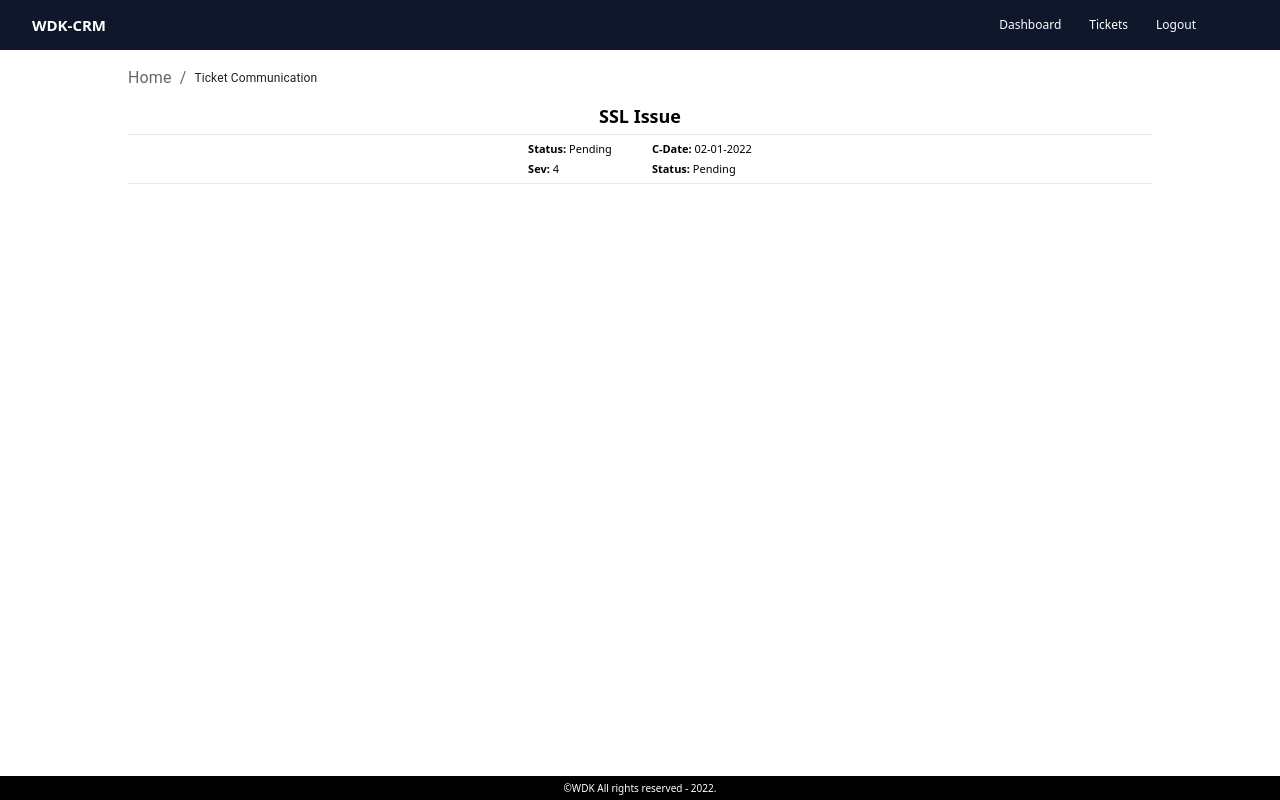
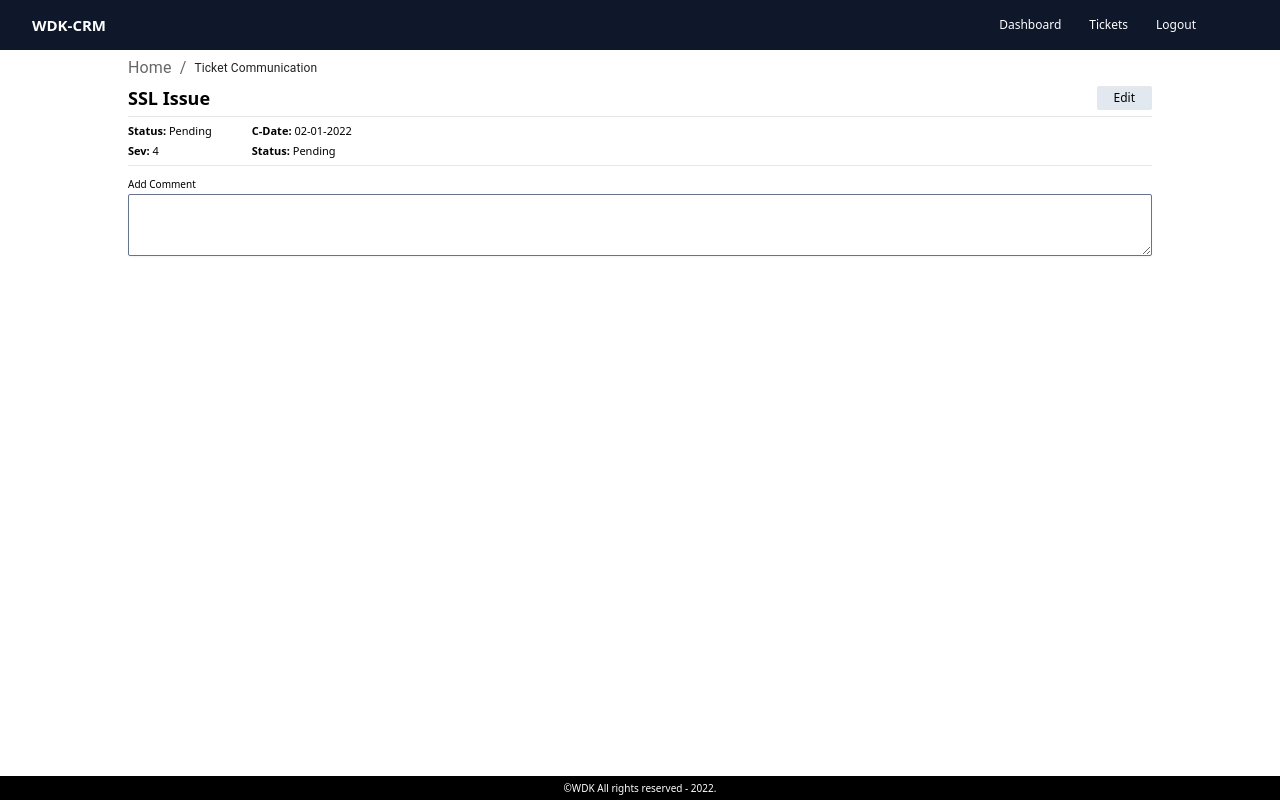
Before and after one commit to osefatul/ticket-tracker-system-CRM, a React (Create React App) app in the folder frontend/: page /ticket-communication in a window 1280 px wide. Built offline with nearby package versions, Linux system fonts and the light colour scheme.

Commit message:
Ticket page has been designed

```diff
--- a/frontend/src/components/Footer.jsx
+++ b/frontend/src/components/Footer.jsx
@@ -2,7 +2,7 @@ import React from "react";
 
 function Footer() {
   return (
-    <div className="flex items-center justify-center text-white bg-black h-[24px] text-[10px]">
+    <div className="flex items-center justify-center text-white bg-black h-[24px] text-[10px] fixed w-full bottom-0 z-50">
       &copy;WDK All rights reserved - 2022.
     </div>
   );
--- a/frontend/src/components/Header.jsx
+++ b/frontend/src/components/Header.jsx
@@ -5,7 +5,7 @@ function Header() {
   const [toggle, setToggle] = useState(false);
 
   return (
-    <div className=" bg-slate-900 flex items-center justify-between px-8 h-[50px] z-40">
+    <div className=" bg-slate-900 flex items-center justify-between px-8 h-[50px] fixed w-full top-0 z-50">
       <div className="font-bold text-[15px]">WDK-CRM</div>
 
       <div className="">
--- a/frontend/src/components/PageBreadCrumbs.jsx
+++ b/frontend/src/components/PageBreadCrumbs.jsx
@@ -4,7 +4,7 @@ import Breadcrumbs from "@mui/material/Breadcrumbs";
 import Link from "@mui/material/Link";
 function PageBreadCrumbs({ page }) {
   return (
-    <Breadcrumbs aria-label="breadcrumb">
+    <Breadcrumbs aria-label="breadcrumb" className="pb-1">
       <Link className="text-[12px]" underline="hover" color="inherit" href="/">
         Home
       </Link>
--- a/frontend/src/components/Sidebar.jsx
+++ b/frontend/src/components/Sidebar.jsx
@@ -2,8 +2,8 @@ import React from "react";
 
 function Sidebar() {
   return (
-    <div className="text-black flex flex-col justify-center mx-auto w-[80%]">
-      <div className="text-sm flex items-start sm:items-center justify-start sm:justify-center overflow-x-auto ">
+    <div className="text-black flex flex-col justify-center w-[80%]">
+      <div className="text-sm flex items-start justify-start overflow-x-auto ">
         {/* <h1 className=" h-11 w-[150px] font-bold text-sm flex items-center justify-center">
           Ticket Summary
         </h1> */}
--- /dev/null
+++ b/frontend/src/components/TicketBody.jsx
@@ -0,0 +1,26 @@
+import React from "react";
+import TextareaAutosize from "@mui/material/TextareaAutosize";
+function TicketBody() {
+  return (
+    <div>
+      <form
+        action="
+        "
+      >
+        <label className="text-[10px]">Add Comment</label>
+        <textarea
+          rows="3"
+          className={`placeholder:italic placeholder:text-slate-400 placeholder:pl-1
+              block text-slate-700 bg-white rounded-sm shadow-sm sm:text-sm
+              focus:outline-none focus:border-sky-500 focus:ring-sky-500 focus:ring-1 border border-slate-500 w-full text-[10px]
+              }`}
+          name="email"
+          type="email"
+          required
+        />
+      </form>
+    </div>
+  );
+}
+
+export default TicketBody;
--- a/frontend/src/index.css
+++ b/frontend/src/index.css
@@ -14,7 +14,7 @@
 
 @layer components {
   .layout {
-    @apply h-main  mx-auto w-[80%];
+    @apply h-main  mx-auto w-[80%] pt-14;
   }
 
 
--- a/frontend/src/pages/AddTicket.jsx
+++ b/frontend/src/pages/AddTicket.jsx
@@ -9,7 +9,7 @@ function AddTicket() {
     <>
       <Header />
 
-      <div className="layout pt-4">
+      <div className="layout ">
         <div>
           <PageBreadCrumbs page="New Ticket" />
         </div>
--- a/frontend/src/pages/Dashboard.jsx
+++ b/frontend/src/pages/Dashboard.jsx
@@ -11,7 +11,7 @@ function Dashboard() {
   return (
     <>
       <Header />
-      <div className="layout pt-4">
+      <div className="layout">
         <div className="text-[12px]">
           <PageBreadCrumbs page="Dashboard" />
         </div>
--- a/frontend/src/pages/TicketLists.jsx
+++ b/frontend/src/pages/TicketLists.jsx
@@ -31,7 +31,7 @@ function TicketLists() {
   return (
     <>
       <Header />
-      <div className="layout pt-4">
+      <div className="layout ">
         <PageBreadCrumbs page="Ticket Lists" />
         <div className="flex flex-col md:flex-row items-center justify-center md:justify-between space-y-2 md:space-y-0 pt-3">
           <button className="  text-[14px] border border-1 h-8 px-3 rounded-lg bg-green-800 ">
--- a/frontend/src/pages/TicketPage.jsx
+++ b/frontend/src/pages/TicketPage.jsx
@@ -3,22 +3,35 @@ import PageBreadCrumbs from "../components/PageBreadCrumbs";
 import Header from "../components/Header";
 import Footer from "../components/Footer";
 import Sidebar from "../components/Sidebar";
+import TicketBody from "../components/TicketBody";
 function TicketPage() {
   return (
     <>
       <Header />
-      <div className="layout pt-4 text-black">
-        <div className="text-[12px] pb-3">
+      <div className="layout mx-auto text-black">
+        {/* Ticket Summary */}
+
+        <div className="text-[12px]  ">
           <PageBreadCrumbs page="Ticket Communication" />
+          <div className="flex items-center justify-between p1-2">
+            <h1 className="flex items-start justify-start font-bold text-lg">
+              SSL Issue
+            </h1>
+            <button className="border border-1 rounded-sm px-4 py-[2px] cursor-pointer bg-slate-200">
+              Edit
+            </button>
+          </div>
+          <div>
+            <hr className="flex items-start justify-start mx-auto bg-slate-500 w-[100%] my-1" />
+            <Sidebar />
+            <hr className="flex items-start justify-start mx-auto bg-slate-500 w-[100%] my-1" />
+          </div>
         </div>
-        <h1 className="flex items-center justify-center font-bold text-lg">
-          SSL Issue
-        </h1>
-        <hr className="flex items-center justify-center mx-auto bg-slate-500 w-[100%] my-1" />
-        <div>
-          <Sidebar />
-          <hr className="flex items-center justify-center mx-auto bg-slate-500 w-[100%] my-1" />
-        </div>
+
+        {/* Ticket Body */}
+        <main>
+          <TicketBody />
+        </main>
       </div>
       <Footer />
     </>
```
